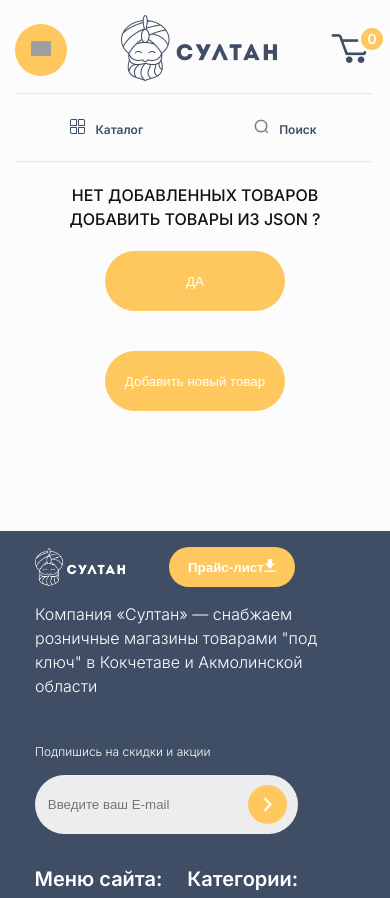
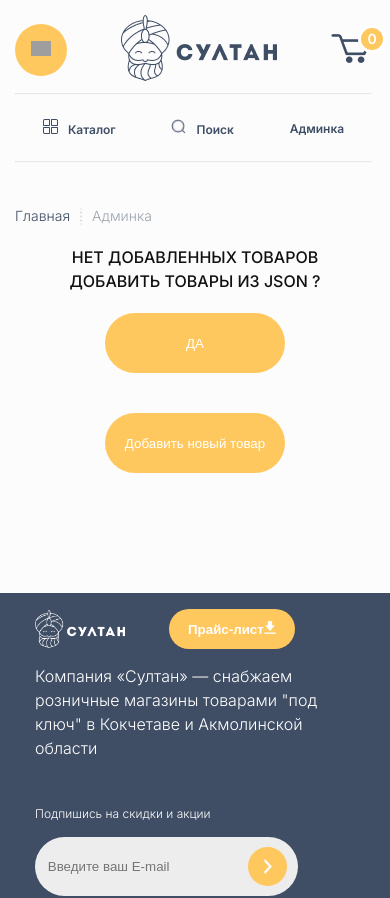
Before and after one commit to PolushkinDenis/sultan, a React (Create React App) app: page /sultan/admin in a window 390 px wide. Shown: the top 898 px of the page. Built offline with nearby package versions, Linux system fonts and the light colour scheme; grey boxes are pictures that could not be loaded.

Commit message:
routing for admin

```diff
--- a/src/App.tsx
+++ b/src/App.tsx
@@ -1,5 +1,5 @@
 import React, { useEffect, useState } from 'react';
-import { BrowserRouter, Route, Routes } from 'react-router-dom';
+import { BrowserRouter, Navigate, Route, Routes } from 'react-router-dom';
 import './App.css';
 import Card from './pages/card/Card';
 import Catalog from './pages/catalog/Catalog';
@@ -38,11 +38,12 @@
   return (
     <div className="app">
       <BrowserRouter>
-        <Header cardCount={cardCount} cardSum={cardSum}/>
+        <Header cardCount={cardCount} cardSum={cardSum} />
         <Routes>
+          <Route path="*" element={<Navigate to="/sultan" />} />
           <Route path='/sultan' element={<Catalog onClick={onClickBB} />} />
-          <Route path='/sultan/card' element={<Card onClick={onClickBB}/>} />
-          <Route path='/sultan/product/:id' element={<ProductCard onClick={onClickBB}/>} />
+          <Route path='/sultan/card' element={<Card onClick={onClickBB} />} />
+          <Route path='/sultan/product/:id' element={<ProductCard onClick={onClickBB} />} />
           <Route path='/sultan/admin' element={<Admin />} />
         </Routes>
         <Footer />
--- a/src/components/adminChangeProduct/AdminChangeProduct.tsx
+++ b/src/components/adminChangeProduct/AdminChangeProduct.tsx
@@ -136,9 +136,11 @@
             const newProductArray = [newProduct]
             const localStorageProducts = localStorage.getItem('products')
             if (localStorageProducts === null) {
+                setAdded(true)
                 localStorage.setItem('products', JSON.stringify(newProductArray));
             }
             else if (localStorageProducts === "[]") {
+                setAdded(true)
                 localStorage.setItem('products', JSON.stringify(newProductArray));
             }
             else if (title === "Добавление") {
--- a/src/components/breadcrumbs/Breadcrumbs.scss
+++ b/src/components/breadcrumbs/Breadcrumbs.scss
@@ -2,12 +2,13 @@
     display: flex;
     text-align: center;
     margin-top: 45px;
-    p {
+    a {
         margin:0;
         font-weight: 300;
         font-size: 14px;
         line-height: 120%;
         color: #3f4e65;
+        text-decoration: none;
     }
     .breadcrumbs__item {
         display: flex;
--- a/src/components/breadcrumbs/Breadcrumbs.tsx
+++ b/src/components/breadcrumbs/Breadcrumbs.tsx
@@ -16,7 +16,7 @@
 
     return (
         <div className="breadcrumbs">
-            <p>Главная</p>
+            <NavLink to="/sultan">Главная</NavLink>
             {links.map(link => (
                 <div className="breadcrumbs__item" key={link.name}>
                     <img src={separator} />
--- a/src/components/filters/Filters.tsx
+++ b/src/components/filters/Filters.tsx
@@ -46,7 +46,7 @@
 
     const brandsRedux = useAppSelector(state => state.filterReducer.brand)
 
-    const [showBlock, setShowBlock] = useState(false)
+    const [showBlock, setShowBlock] = useState(true)
 
     const sortedProductsRedux = useAppSelector(state => state.filterReducer.filteredProducts)
     const filterTypeRedux = useAppSelector(state => state.filterReducer.type)
--- a/src/components/header/Header.scss
+++ b/src/components/header/Header.scss
@@ -277,6 +277,15 @@
             justify-content: space-around;
             align-items: center;
             padding: 15px 0 15px 0;
+            a {
+                font-family: "Inter";
+                font-style: normal;
+                font-weight: 600;
+                font-size: 12px;
+                line-height: 15px;
+                text-decoration: none;
+                color: #3f4e65;
+            }
             .content__third-item {
                 img {
                     width: 15px;
--- a/src/components/header/Header.tsx
+++ b/src/components/header/Header.tsx
@@ -112,6 +112,7 @@
                     <img src={search_mobile} alt="" />
                     <span>Поиск</span>
                 </div>
+                <NavLink to="/sultan/admin">Админка</NavLink>
             </div>
             <hr className="hr-third"/>
             <div className="menu__show">
--- a/src/pages/admin/Admin.scss
+++ b/src/pages/admin/Admin.scss
@@ -44,8 +44,34 @@
         margin-bottom: 20px;
     }
 }
+.admin__navigate-desctop {
+    display: block;
+}
+.admin__navigate-mobil {
+    display: none;
+}
 @media (max-width: 1420px) {
     .admin {
         padding: 0 15px 0 15px;
     }
 }
+@media (max-width: 320px) {
+    .admin__navigate-desctop {
+        display: none;
+    }
+    .admin__navigate-mobil {
+        display: flex;
+        align-items: center;
+        button {
+            width: 32px;
+            height: 32px;
+            margin-right: 5px;
+            border: none;
+            cursor: pointer;
+            outline: none;
+            background: #ffca65;
+            opacity: 0.3;
+            border-radius: 100px;
+        }
+    }
+}
--- a/src/pages/admin/Admin.tsx
+++ b/src/pages/admin/Admin.tsx
@@ -4,11 +4,15 @@
 import AdminItem from "../../components/adminItem/AdminItem";
 import './Admin.scss'
 import AdminChangeProduct from "../../components/adminChangeProduct/AdminChangeProduct";
+import Breadcrumbs from "../../components/breadcrumbs/Breadcrumbs";
+import { useNavigate } from "react-router-dom";
+import arrow_end from '../../images/arrow__end.png'
 
 const Admin: FC = () => {
     const [state, setState] = useState(0)
     const [productsAdmin, setProductsAdmin] = useState<Product[]>([])
     const localStor = localStorage.getItem('products')
+    const navigate = useNavigate();
 
     const [isModal, setModal] = useState(false)
     const onClose = () => setModal(false)
@@ -55,6 +59,13 @@
     console.log(isModal)
     return (
         <div className="admin">
+             <div className="admin__navigate-desctop">
+                <Breadcrumbs links={[{ link: "/sultan/admin", name: "Админка" }]} />
+            </div>
+            <div className="admin__navigate-mobil">
+                <button onClick={() => navigate(-1)}><img src={arrow_end} /></button>
+                <div>Назад</div>
+            </div>
             {productsAdmin.length === 0 ? (
                 <div className="admin__start">
                     <div>Нет добавленных товаров</div>
```
